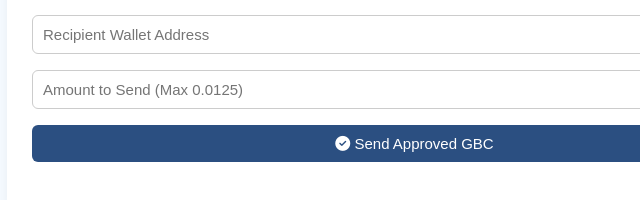
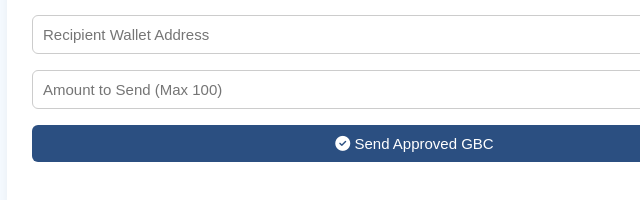
Before and after one commit to malshibli/shibli-gbc-wallet-blockchain, a plain HTML site: page index.html in a window 1280 px wide. Shown: the part 2096-2296 px from the top of the page, 183-823 px from the left. Drawn offline with Linux system fonts and the light colour scheme.

Commit message:
Update 28.30 index.html

```diff
--- a/index.html
+++ b/index.html
@@ -98,7 +98,7 @@
 
   <h3><i class="fas fa-paper-plane icon"></i> Send Approved GBC</h3>
   <input type="text" id="sendAddress" placeholder="Recipient Wallet Address">
-  <input type="number" id="sendAmount" placeholder="Amount to Send (Max 0.0125)">
+  <input type="number" id="sendAmount" placeholder="Amount to Send (Max 100)">
   <button onclick="sendGBC()"><i class="fas fa-check-circle"></i> Send Approved GBC</button>
   <p id="transactionStatus" style="margin-top: 10px;"></p>
 </div>
```
